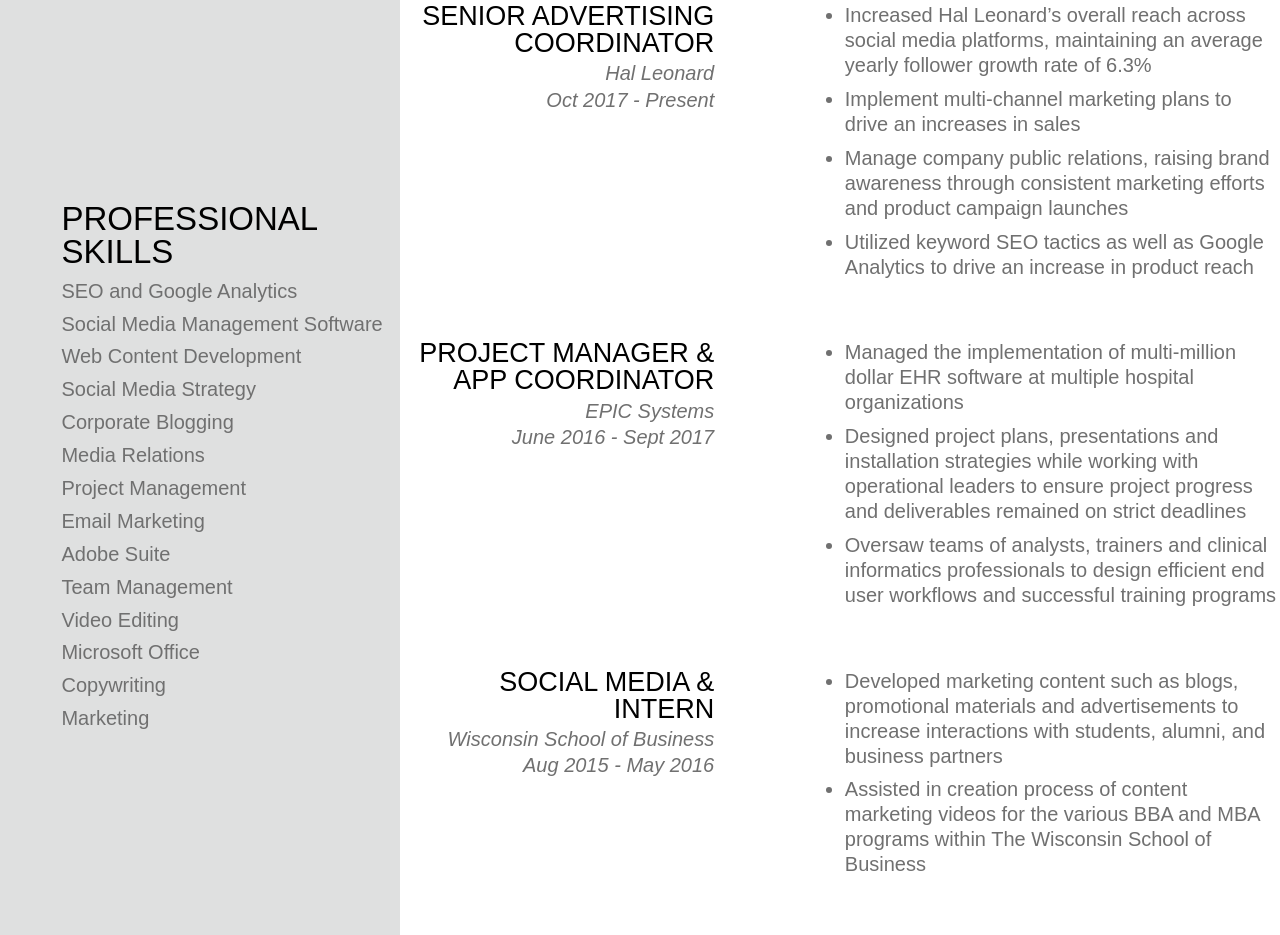
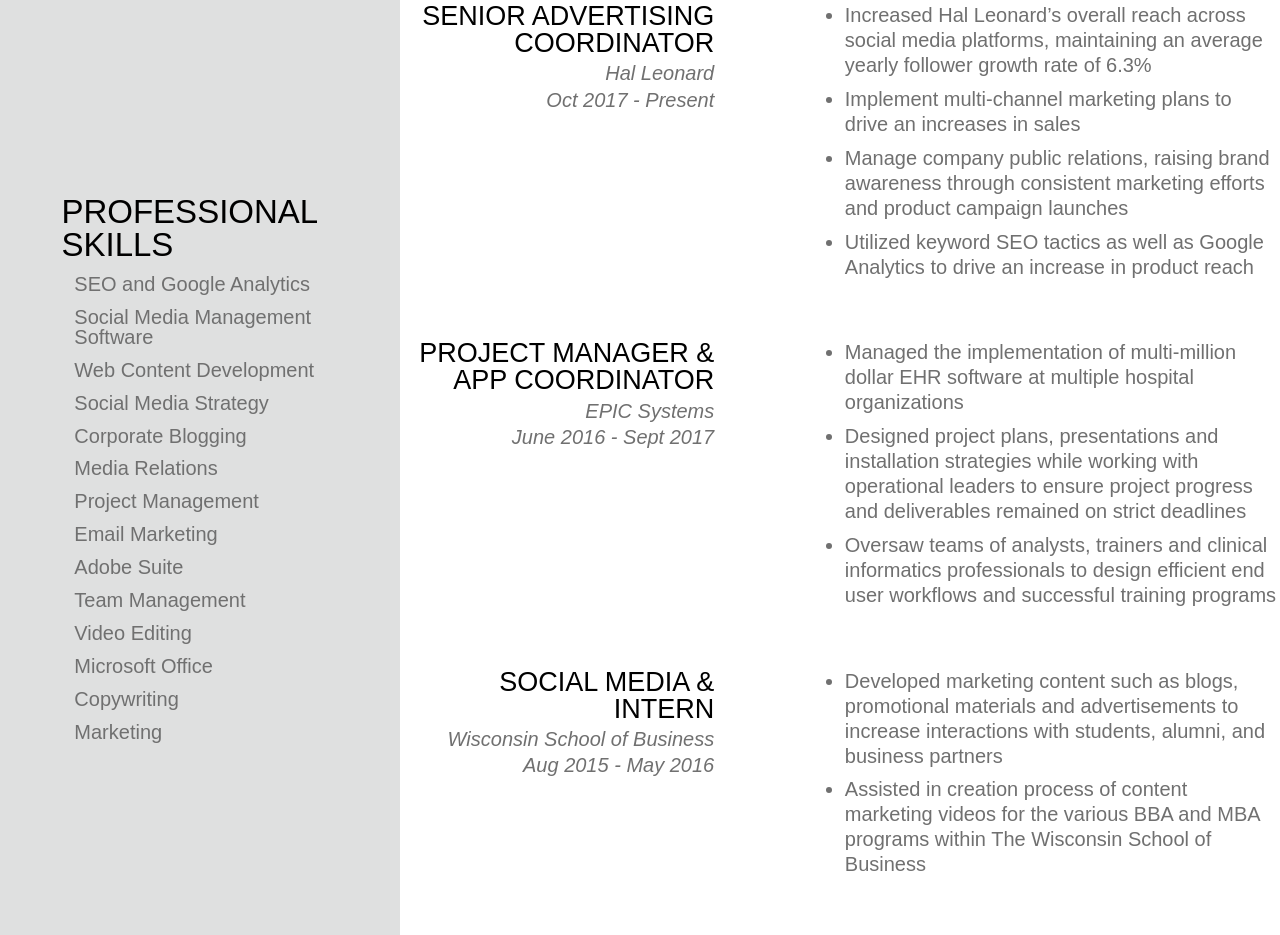
Before and after one commit to lehmannic/bryan-resume-website, a plain HTML site: page index.html in a window 1280 px wide. Shown: the part 831-1766 px from the top of the page. Drawn offline with Linux system fonts and the light colour scheme; a web font is replaced by a local one.

Commit message:
added padding to skill on desktop

```diff
--- a/less/mainContainer.less
+++ b/less/mainContainer.less
@@ -66,7 +66,11 @@
 
                 .skill{
                     // width: 100%;
-                    padding: 0 0 4% 0;
+                    padding: 0 0 4% 4%;
+
+                    @media (max-width: 1000px){
+                        padding-left: 0;
+                    }
                 }
             }
         }
```
Also changed, not shown: css/index.css.
